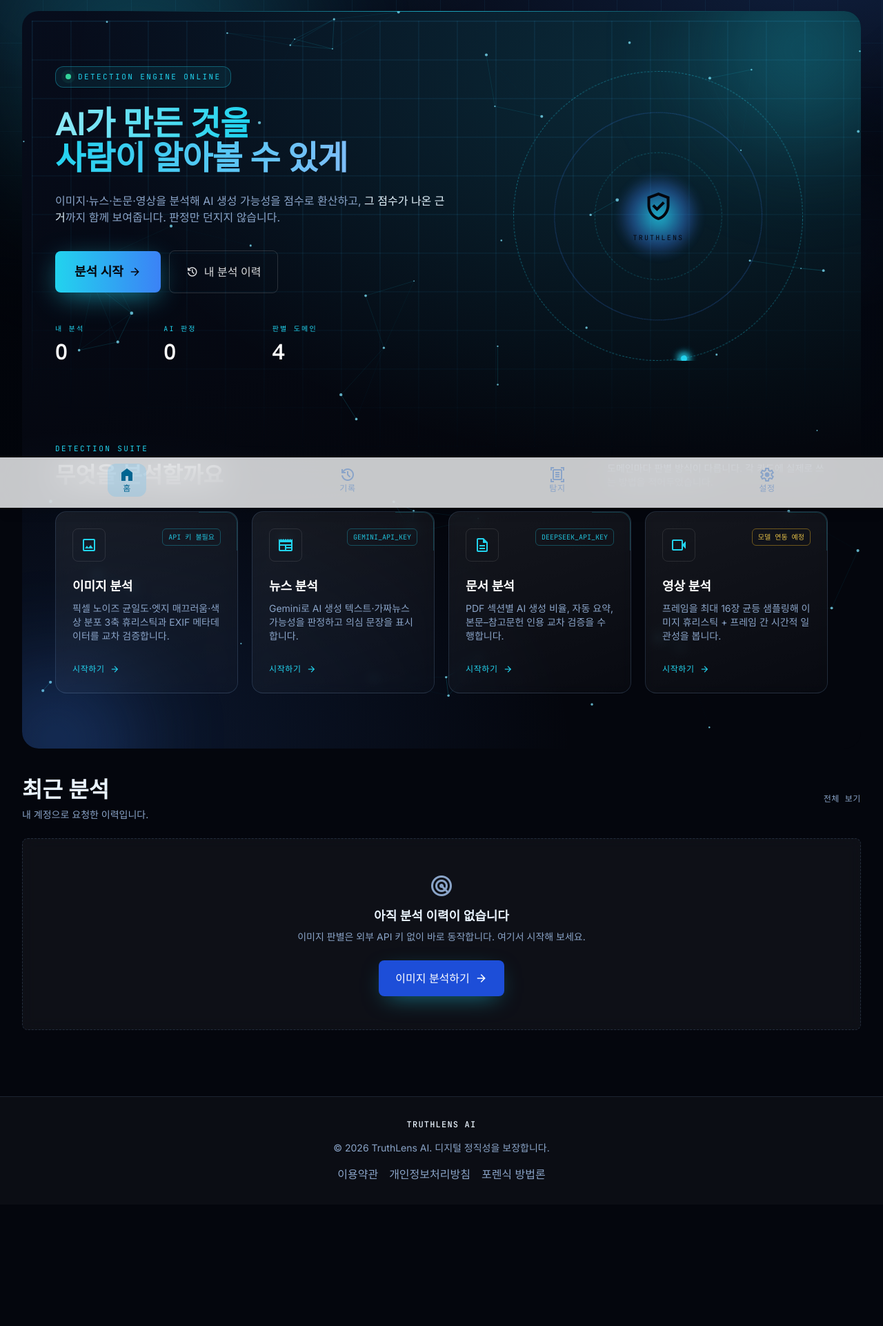
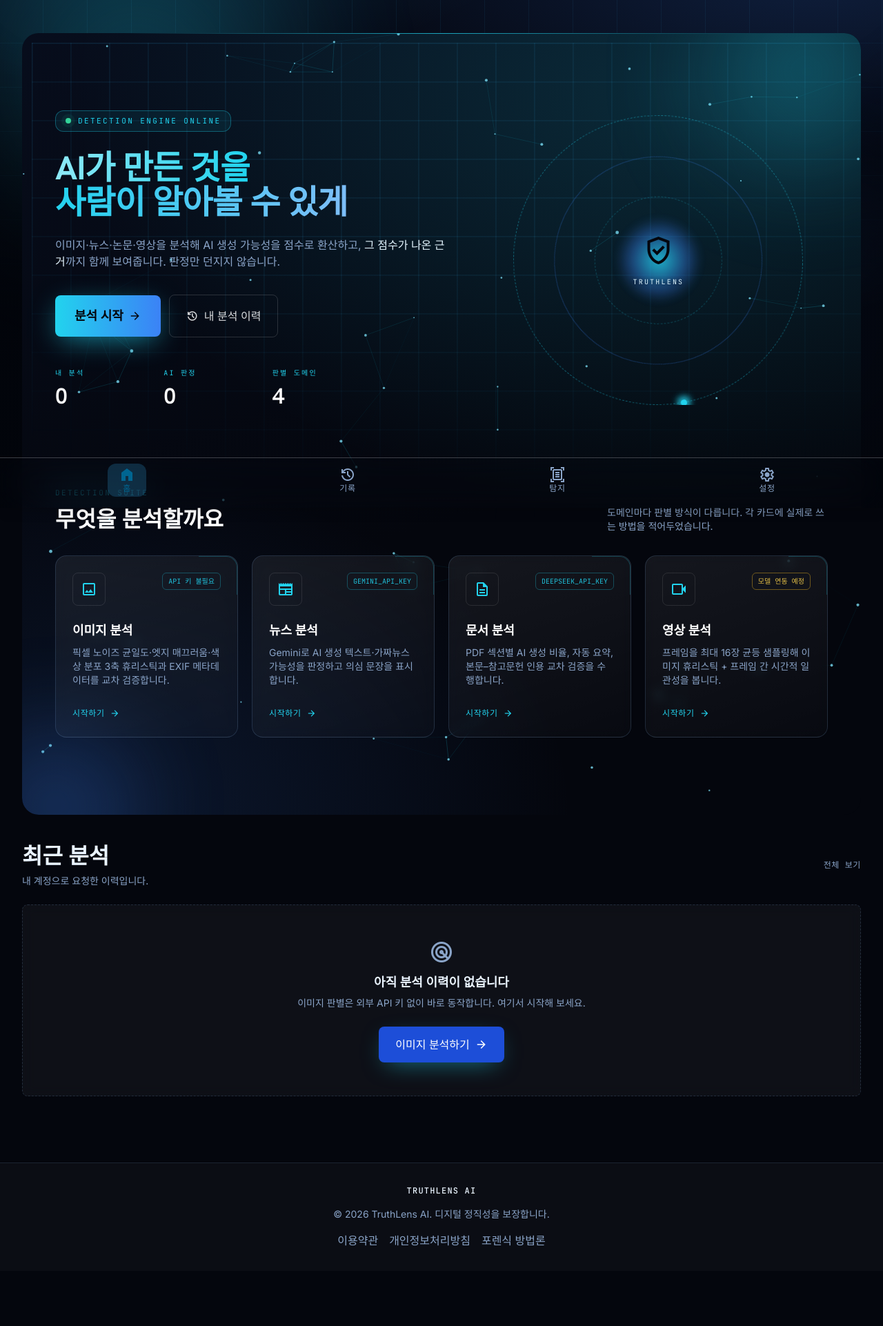
Before and after one commit to jjssspark/TruthLens, a Flask app: page / in a window 1280 px wide. Shown: the part 64-1986 px from the top of the page at 69% size. Before the commit the page ends 1774 px from the top, so only its background shows below. Run offline with Flask 3, Linux system fonts and the light colour scheme; the visitor is signed in with stand-in values (Sample User, id 1); data that the repository does not hold is empty; some libraries are stand-ins or nearby versions.

Commit message:
fix: 다크 테마 누락 3건 — 입력창 가독성, 상단 여백, 코어 라벨
1. 입력 글자가 안 보이던 문제: 로그인/회원가입 폼 패널이 bg-white/80을
   쓰는데, 앞서 덮어쓴 것은 .bg-white라 투명도 변형 클래스에 걸리지
   않았다. 밝은 패널 위에 흰 글자가 얹혀 사라졌다.
   bg-white/80, bg-surface/80, bg-surface-container-low/50과
   hover 변형 3종을 함께 덮는다.

2. 상단이 빽빽하던 문제: main pt-20 → pt-24 md:pt-28,
   히어로 py-14/20 → py-20/28.

3. 코어의 TRUTHLENS 라벨이 글로우 바깥이라 어두운 색으로는 읽히지
   않았다. 밝은 색 + 그림자로 교체.

```diff
--- a/TruthLensFlask/static/css/index.css
+++ b/TruthLensFlask/static/css/index.css
@@ -176,6 +176,16 @@ body.nx-dark .bg-surface-container         { background-color: rgba(255, 255, 25
 body.nx-dark .bg-surface-container-high    { background-color: rgba(255, 255, 255, 0.085); }
 body.nx-dark .bg-surface-container-highest { background-color: rgba(255, 255, 255, 0.1); }
 body.nx-dark .bg-surface-dim               { background-color: rgba(255, 255, 255, 0.04); }
+
+/* 투명도 변형(.bg-white\/80 등)은 별개 클래스라 위 규칙에 걸리지 않는다.
+   빠뜨리면 밝은 패널이 그대로 남아 흰 글자가 안 보인다.
+   .bg-white\/8은 홈 히어로에서 어두운 배경 위에 의도적으로 쓰므로 제외. */
+body.nx-dark .bg-white\/80                       { background-color: rgba(255, 255, 255, 0.05); }
+body.nx-dark .bg-surface\/80                     { background-color: transparent; }
+body.nx-dark .bg-surface-container-low\/50       { background-color: rgba(255, 255, 255, 0.045); }
+body.nx-dark .hover\:bg-surface-container-high\/30:hover { background-color: rgba(255, 255, 255, 0.06); }
+body.nx-dark .hover\:bg-surface-container-high\/50:hover { background-color: rgba(255, 255, 255, 0.08); }
+body.nx-dark .hover\:bg-surface-container-high\/80:hover { background-color: rgba(255, 255, 255, 0.1); }
 
 body.nx-dark .text-deep-navy         { color: #eaf4ff; }
 body.nx-dark .text-on-surface        { color: #dce9f7; }
--- a/TruthLensFlask/templates/base.html
+++ b/TruthLensFlask/templates/base.html
@@ -146,7 +146,7 @@
 </header>
 
 <!-- Main Content -->
-<main class="flex-grow pt-20 pb-24 px-container-padding-mobile md:px-container-padding-desktop max-w-screen-xl mx-auto w-full">
+<main class="flex-grow pt-24 md:pt-28 pb-24 px-container-padding-mobile md:px-container-padding-desktop max-w-screen-xl mx-auto w-full">
 {% block content %}{% endblock %}
 </main>
 
--- a/TruthLensFlask/templates/index.html
+++ b/TruthLensFlask/templates/index.html
@@ -21,7 +21,7 @@
 <div class="nx">
 
 <!-- ============ 뉴럴 콘솔: 히어로 + 탐지 스위트 ============ -->
-<section class="nx-console px-gutter md:px-12 py-14 md:py-20">
+<section class="nx-console px-gutter md:px-12 py-20 md:py-28">
     <canvas class="nx-canvas" id="nx-neural" aria-hidden="true"></canvas>
     <div class="nx-orb nx-orb--cyan" style="top:-90px; right:-60px;" aria-hidden="true"></div>
     <div class="nx-orb nx-orb--blue" style="bottom:-120px; left:-80px;" aria-hidden="true"></div>
@@ -94,7 +94,9 @@
 
                     <div class="relative z-10 text-center">
                         <span class="material-symbols-outlined material-fill text-5xl" style="color:#04060d">verified_user</span>
-                        <div class="nx-eyebrow text-[10px] mt-2" style="color:#04060d">TRUTHLENS</div>
+                        <!-- 라벨은 글로우 바깥이라 어두운 색으로는 읽히지 않는다 -->
+                        <div class="nx-eyebrow text-[10px] mt-2"
+                             style="color:#dff6ff; text-shadow:0 1px 6px rgba(4,6,13,0.9)">TRUTHLENS</div>
                     </div>
                 </div>
             </div>
```
